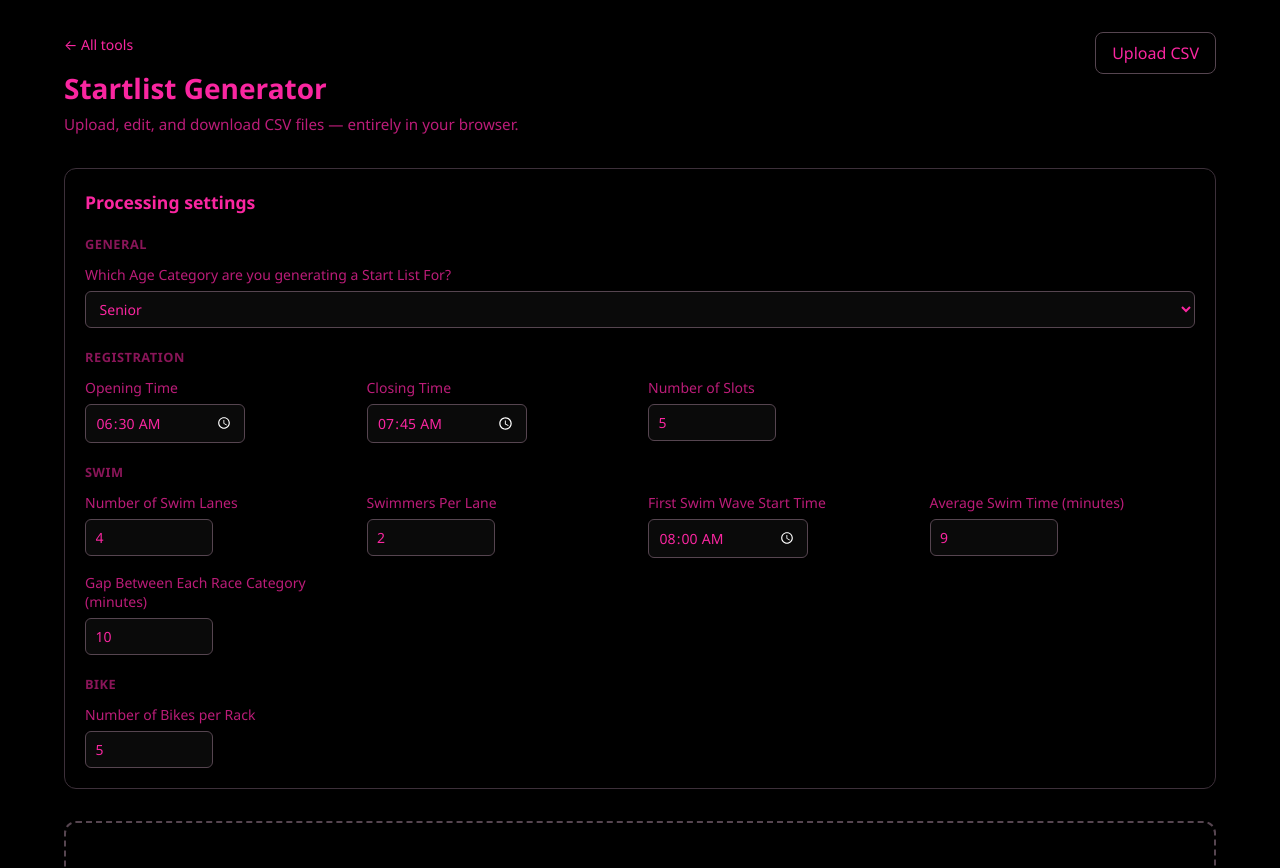
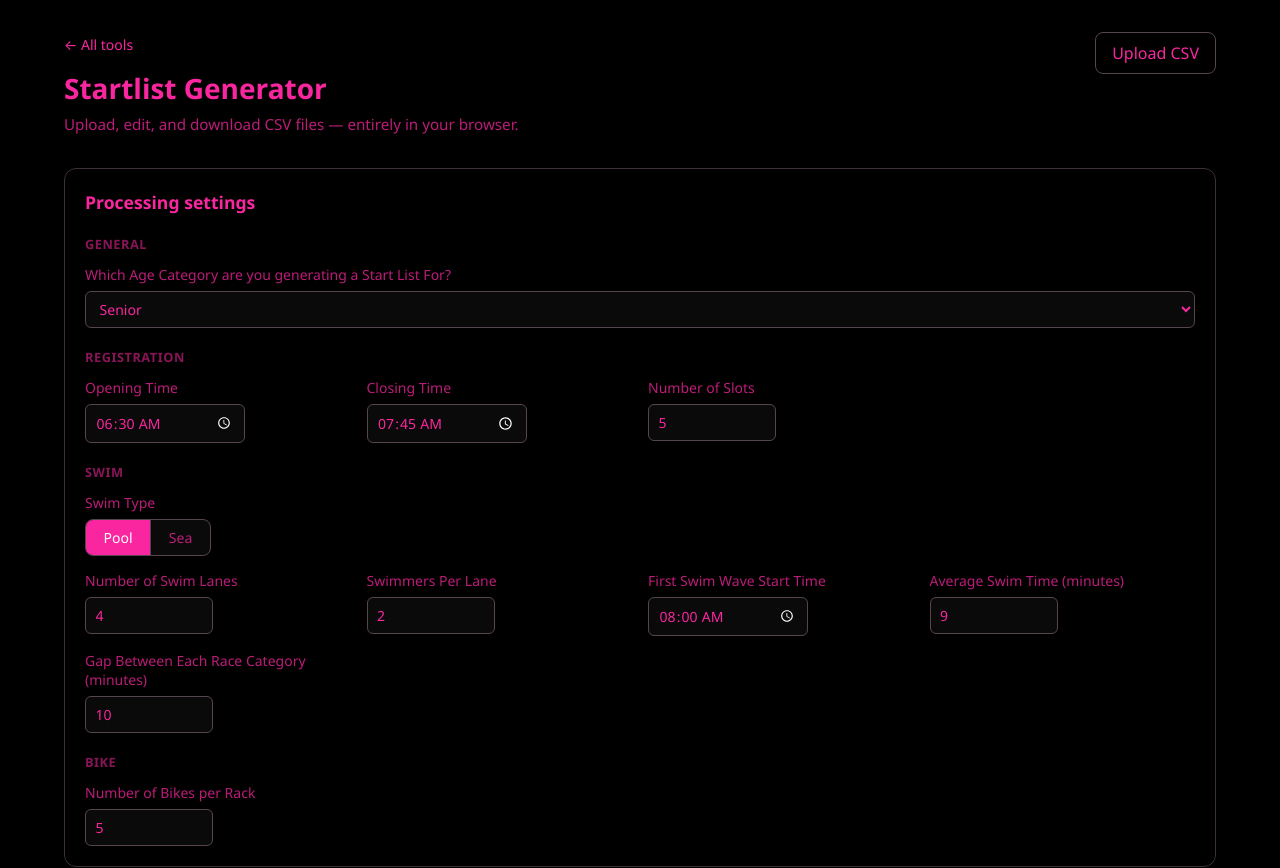
Before and after one commit to PNaing107/admin-tools, a React (Vite) app: page /admin-tools/startlist-generator in a window 1280 px wide. Shown: the top 868 px of the page. Built offline with nearby package versions, Linux system fonts and the light colour scheme.

Commit message:
feat: add toggle for pool vs sea swim

```diff
--- a/src/tools/StartlistSettingsForm.css
+++ b/src/tools/StartlistSettingsForm.css
@@ -75,3 +75,52 @@
 .settings-field input[type='number'] {
   max-width: 8rem;
 }
+
+.settings-field--toggle {
+  margin-bottom: 1rem;
+}
+
+.settings-toggle {
+  display: inline-flex;
+  width: fit-content;
+  border: 1px solid var(--color-border-strong);
+  border-radius: 8px;
+  overflow: hidden;
+  background: var(--color-surface-raised);
+}
+
+.settings-toggle-option {
+  border: none;
+  border-right: 1px solid var(--color-border-strong);
+  padding: 0.45rem 1.1rem;
+  background: transparent;
+  color: var(--color-text-muted);
+  font: inherit;
+  font-size: 0.875rem;
+  cursor: pointer;
+  transition: background 0.15s, color 0.15s;
+}
+
+.settings-toggle-option:last-child {
+  border-right: none;
+}
+
+.settings-toggle-option:hover {
+  background: var(--color-surface-hover);
+  color: var(--color-text);
+}
+
+.settings-toggle-option.is-active {
+  background: var(--color-accent);
+  color: var(--color-on-accent);
+}
+
+.settings-toggle-option.is-active:hover {
+  background: var(--color-accent-hover);
+  color: var(--color-on-accent);
+}
+
+.settings-toggle-option:focus-visible {
+  outline: none;
+  box-shadow: inset 0 0 0 2px var(--color-accent-muted);
+}
--- a/src/tools/StartlistSettingsForm.tsx
+++ b/src/tools/StartlistSettingsForm.tsx
@@ -1,6 +1,8 @@
 import type { ChangeEvent } from 'react'
-import type { AgeCategory, StartlistSettings } from './startlistSettings'
+import type { AgeCategory, StartlistSettings, SwimVenue } from './startlistSettings'
 import './StartlistSettingsForm.css'
+
+const SWIM_VENUE_OPTIONS: SwimVenue[] = ['Pool', 'Sea']
 
 interface StartlistSettingsFormProps {
   settings: StartlistSettings
@@ -70,7 +72,33 @@ export function StartlistSettingsForm({ settings, onChange }: StartlistSettingsF
 
       <fieldset className="settings-fieldset">
         <legend>Swim</legend>
+        <div className="settings-field settings-field--toggle">
+          <span id="swim-venue-label">Swim Type</span>
+          <div
+            className="settings-toggle"
+            role="group"
+            aria-labelledby="swim-venue-label"
+          >
+            {SWIM_VENUE_OPTIONS.map((venue) => (
+              <button
+                key={venue}
+                type="button"
+                className={
+                  settings.swimVenue === venue
+                    ? 'settings-toggle-option is-active'
+                    : 'settings-toggle-option'
+                }
+                aria-pressed={settings.swimVenue === venue}
+                onClick={() => update('swimVenue', venue)}
+              >
+                {venue}
+              </button>
+            ))}
+          </div>
+        </div>
         <div className="settings-grid">
+          {settings.swimVenue === 'Pool' && (
+            <>
               <label className="settings-field">
                 <span>Number of Swim Lanes</span>
                 <input
@@ -93,6 +121,8 @@ export function StartlistSettingsForm({ settings, onChange }: StartlistSettingsF
                   onChange={handleNumberChange('swimmersPerLane')}
                 />
               </label>
+            </>
+          )}
           <label className="settings-field">
             <span>First Swim Wave Start Time</span>
             <input
@@ -101,6 +131,7 @@ export function StartlistSettingsForm({ settings, onChange }: StartlistSettingsF
               onChange={(e) => update('swimStartTime', e.target.value)}
             />
           </label>
+          {settings.swimVenue === 'Pool' && (
             <label className="settings-field">
               <span>Average Swim Time (minutes)</span>
               <input
@@ -112,6 +143,7 @@ export function StartlistSettingsForm({ settings, onChange }: StartlistSettingsF
                 onChange={handleNumberChange('averageSwimTimeInMinutes')}
               />
             </label>
+          )}
           <label className="settings-field">
             <span>Gap Between Each Race Category (minutes)</span>
             <input
--- a/src/tools/generateStartlist.ts
+++ b/src/tools/generateStartlist.ts
@@ -273,9 +273,28 @@ export function assignRaceStartTimes(
   settings: StartlistSettings,
 ): string[] {
   const times = rows.map(() => '')
+  const swimStart = parseTimeToMinutes(settings.swimStartTime)
+  if (swimStart === null) {
+    return times
+  }
+
+  if (settings.swimVenue === 'Sea') {
+    let lastCategoryStart: number | null = null
+    for (const indices of groupConsecutiveCategoryIndices(rows, categoryIndex)) {
+      const categoryStart: number =
+        lastCategoryStart === null
+          ? swimStart
+          : lastCategoryStart + Math.max(0, settings.gapBetweenRaceCategoriesInMinutes)
+      for (const index of indices) {
+        times[index] = formatMinutesAsClock(categoryStart)
+      }
+      lastCategoryStart = categoryStart
+    }
+    return times
+  }
+
   const capacity = getSwimmersInPoolAtOnce(settings)
-  const swimStart = parseTimeToMinutes(settings.swimStartTime)
-  if (capacity === null || swimStart === null || settings.averageSwimTimeInMinutes < 0) {
+  if (capacity === null || settings.averageSwimTimeInMinutes < 0) {
     return times
   }
 
--- a/src/tools/startlistSettings.ts
+++ b/src/tools/startlistSettings.ts
@@ -1,4 +1,5 @@
 export type AgeCategory = 'Senior' | 'Junior'
+export type SwimVenue = 'Pool' | 'Sea'
 export type AthleteSeedingOrder = 'fastest-to-slowest' | 'slowest-to-fastest'
 
 export const SEEDING_ORDER_OPTIONS: { value: AthleteSeedingOrder; label: string }[] = [
@@ -36,6 +37,7 @@ export interface StartlistSettings {
   registrationStartTime: string
   registrationEndTime: string
   registrationSlots: number
+  swimVenue: SwimVenue
   swimLanes: number
   swimmersPerLane: number
   swimStartTime: string
@@ -49,6 +51,7 @@ export const defaultStartlistSettings: StartlistSettings = {
   registrationStartTime: '06:30',
   registrationEndTime: '07:45',
   registrationSlots: 5,
+  swimVenue: 'Pool',
   swimLanes: 4,
   swimmersPerLane: 2,
   swimStartTime: '08:00',
```
Lines whose indentation alone changed are shown as unchanged.
